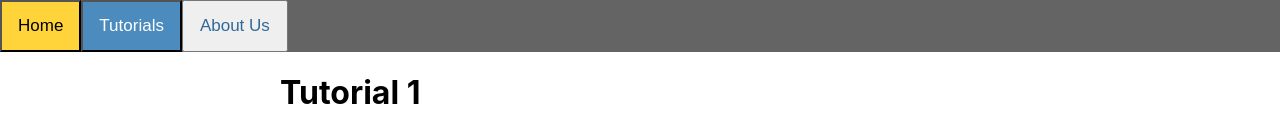
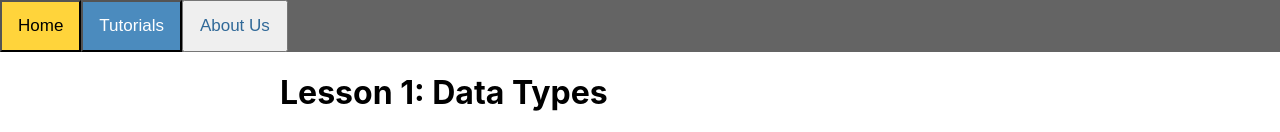
Before and after one commit to Aj-Ong/PythonTutorialWebsite, a React (Create React App) app: page / in a window 1280 px wide. Both pictures are taken after a click on the button "Tutorials". Shown: the top 132 px of the page. Built offline with nearby package versions, Linux system fonts and the light colour scheme; grey boxes are pictures that could not be loaded.

Commit message:
Boiler plate for onSubmit function

```diff
--- a/src/Menu.jsx
+++ b/src/Menu.jsx
@@ -3,9 +3,13 @@ import ButtonComponent from "./ButtonComponent";
 
 export function Menu(props) {
 
+  const clickHandler = () => {
+    //TODO
+  }
+
     return (
       <div>
-        <ButtonComponent tutorialName="Lesson 1: Data Types" />
+        <ButtonComponent tutorialName="Lesson 1: Data Types" onClick={clickHandler}/>
         <ButtonComponent tutorialName="Lesson 2: Variables" />
         <ButtonComponent tutorialName="Lesson 3: If Statement" />
         <ButtonComponent tutorialName="Lesson 4: For Loop" />
--- a/src/Tutorials.js
+++ b/src/Tutorials.js
@@ -46,7 +46,7 @@ export function Tutorials(prop) {
     </div>
 
 
-    <h1 onClick={onClickTutorial}>Tutorial 1</h1>
+    <h1 onClick={onClickTutorial}>Lesson 1: Data Types</h1>
 
      {links.map((item, index) => (
           <TutorialsComponent
```
